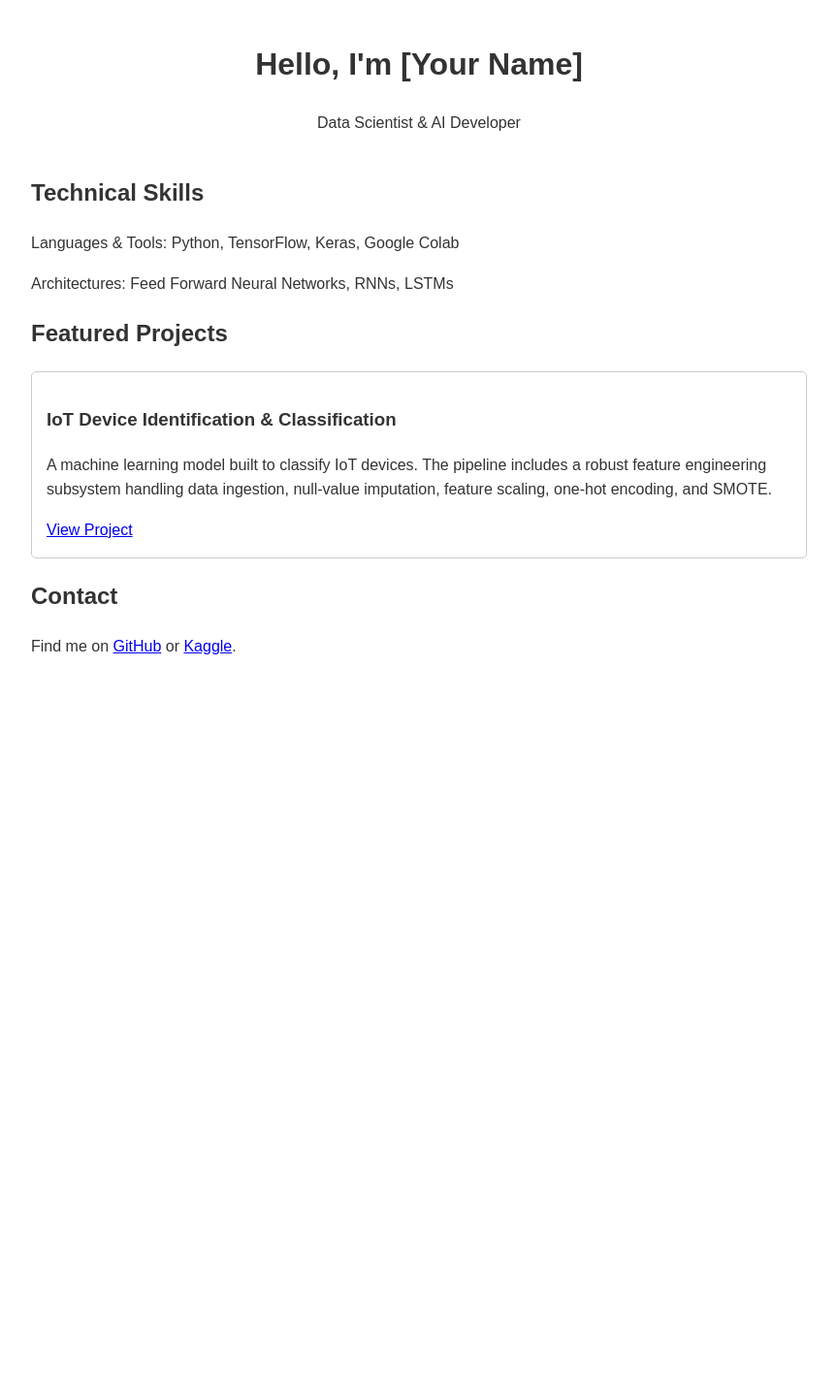
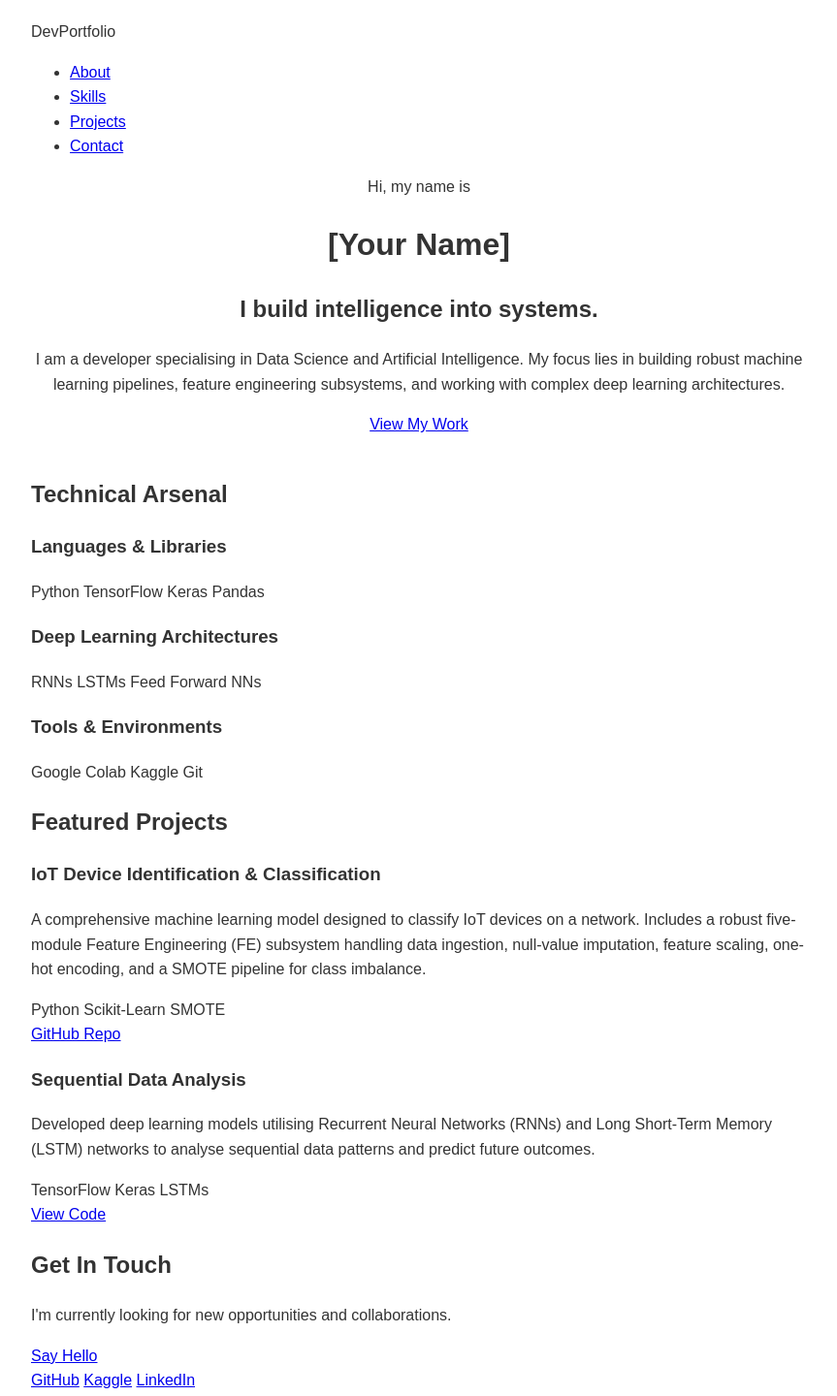
Before and after one commit to DarianDD20/DarianDD20.github.io, a plain HTML site: page index.html in a window 1280 px wide. Shown: the whole page at 97% size, without its empty margins (208-1071 px from the left). Before the commit the page ends 800 px from the top, so only its background shows below. Drawn offline with Linux system fonts and the light colour scheme.

Commit message:
Update index.html

```diff
--- a/index.html
+++ b/index.html
@@ -3,36 +3,119 @@
 <head>
     <meta charset="UTF-8">
     <meta name="viewport" content="width=device-width, initial-scale=1.0">
-    <title>My Portfolio</title>
+    <title>AI & Machine Learning Portfolio</title>
     <link rel="stylesheet" href="style.css">
 </head>
 <body>
 
-    <header>
-        <h1>Hello, I'm [Your Name]</h1>
-        <p>Data Scientist & AI Developer</p>
+    <nav class="navbar">
+        <div class="logo">Dev<span>Portfolio</span></div>
+        <ul class="nav-links">
+            <li><a href="#about">About</a></li>
+            <li><a href="#skills">Skills</a></li>
+            <li><a href="#projects">Projects</a></li>
+            <li><a href="#contact">Contact</a></li>
+        </ul>
+    </nav>
+
+    <header class="hero" id="about">
+        <div class="hero-content">
+            <p class="subtitle">Hi, my name is</p>
+            <h1>[Your Name]</h1>
+            <h2 class="gradient-text">I build intelligence into systems.</h2>
+            <p class="bio">
+                I am a developer specialising in Data Science and Artificial Intelligence.
+                My focus lies in building robust machine learning pipelines, feature engineering subsystems,
+                and working with complex deep learning architectures.
+            </p>
+            <a href="#projects" class="btn">View My Work</a>
+        </div>
     </header>
 
-    <section id="skills">
-        <h2>Technical Skills</h2>
-        <p>Languages & Tools: Python, TensorFlow, Keras, Google Colab</p>
-        <p>Architectures: Feed Forward Neural Networks, RNNs, LSTMs</p>
+    <section id="skills" class="section">
+        <h2 class="section-title">Technical Arsenal</h2>
+        <div class="skills-container">
+            <div class="skill-category">
+                <h3>Languages & Libraries</h3>
+                <div class="tags">
+                    <span class="tag">Python</span>
+                    <span class="tag">TensorFlow</span>
+                    <span class="tag">Keras</span>
+                    <span class="tag">Pandas</span>
+                </div>
+            </div>
+            <div class="skill-category">
+                <h3>Deep Learning Architectures</h3>
+                <div class="tags">
+                    <span class="tag">RNNs</span>
+                    <span class="tag">LSTMs</span>
+                    <span class="tag">Feed Forward NNs</span>
+                </div>
+            </div>
+            <div class="skill-category">
+                <h3>Tools & Environments</h3>
+                <div class="tags">
+                    <span class="tag">Google Colab</span>
+                    <span class="tag">Kaggle</span>
+                    <span class="tag">Git</span>
+                </div>
+            </div>
+        </div>
     </section>
 
-    <section id="projects">
-        <h2>Featured Projects</h2>
+    <section id="projects" class="section">
+        <h2 class="section-title">Featured Projects</h2>
+        <div class="project-grid">
 
-        <article class="project">
-            <h3>IoT Device Identification & Classification</h3>
-            <p>A machine learning model built to classify IoT devices. The pipeline includes a robust feature engineering subsystem handling data ingestion, null-value imputation, feature scaling, one-hot encoding, and SMOTE.</p>
-            <a href="link-to-repo-or-kaggle">View Project</a>
-        </article>
+            <div class="project-card">
+                <div class="project-content">
+                    <h3>IoT Device Identification & Classification</h3>
+                    <p>
+                        A comprehensive machine learning model designed to classify IoT devices on a network.
+                        Includes a robust five-module Feature Engineering (FE) subsystem handling data ingestion,
+                        null-value imputation, feature scaling, one-hot encoding, and a SMOTE pipeline for class imbalance.
+                    </p>
+                    <div class="project-tech">
+                        <span>Python</span>
+                        <span>Scikit-Learn</span>
+                        <span>SMOTE</span>
+                    </div>
+                    <div class="project-links">
+                        <a href="#" class="link-btn">GitHub Repo</a>
+                    </div>
+                </div>
+            </div>
 
+            <div class="project-card">
+                <div class="project-content">
+                    <h3>Sequential Data Analysis</h3>
+                    <p>
+                        Developed deep learning models utilising Recurrent Neural Networks (RNNs) and
+                        Long Short-Term Memory (LSTM) networks to analyse sequential data patterns and predict future outcomes.
+                    </p>
+                    <div class="project-tech">
+                        <span>TensorFlow</span>
+                        <span>Keras</span>
+                        <span>LSTMs</span>
+                    </div>
+                    <div class="project-links">
+                        <a href="#" class="link-btn">View Code</a>
+                    </div>
+                </div>
+            </div>
+
+        </div>
     </section>
 
-    <footer>
-        <h2>Contact</h2>
-        <p>Find me on <a href="your-github-link">GitHub</a> or <a href="your-kaggle-link">Kaggle</a>.</p>
+    <footer id="contact" class="footer">
+        <h2>Get In Touch</h2>
+        <p>I'm currently looking for new opportunities and collaborations.</p>
+        <a href="mailto:your.email@example.com" class="btn btn-outline">Say Hello</a>
+        <div class="social-links">
+            <a href="your-github-link">GitHub</a>
+            <a href="your-kaggle-link">Kaggle</a>
+            <a href="your-linkedin-link">LinkedIn</a>
+        </div>
     </footer>
 
 </body>
```
